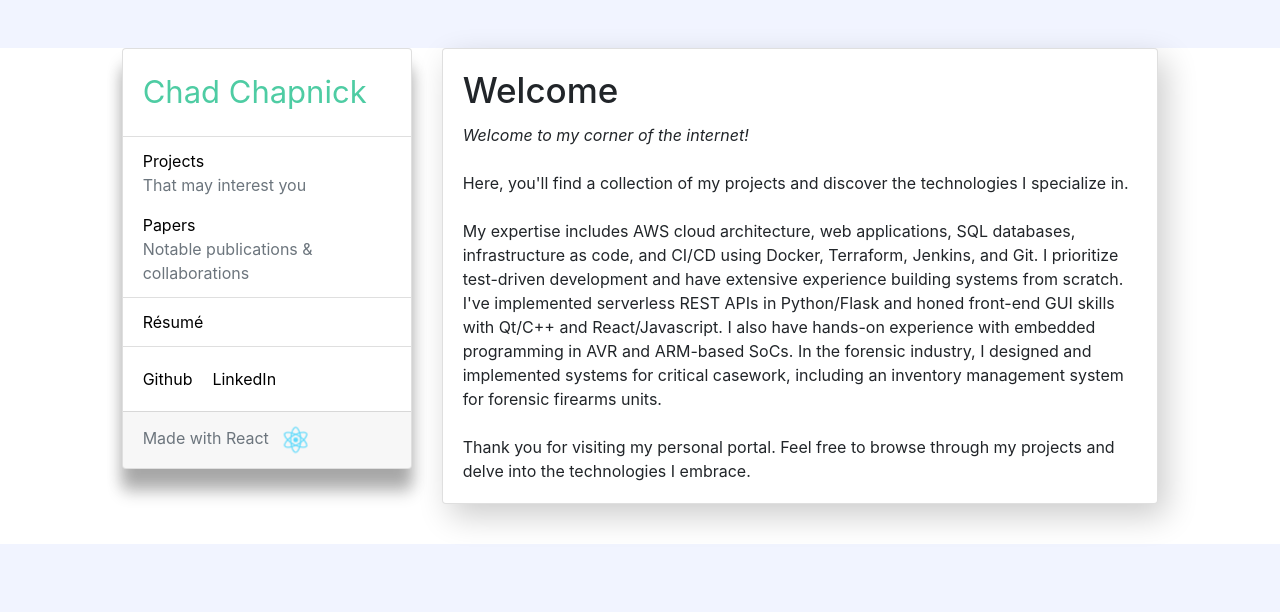
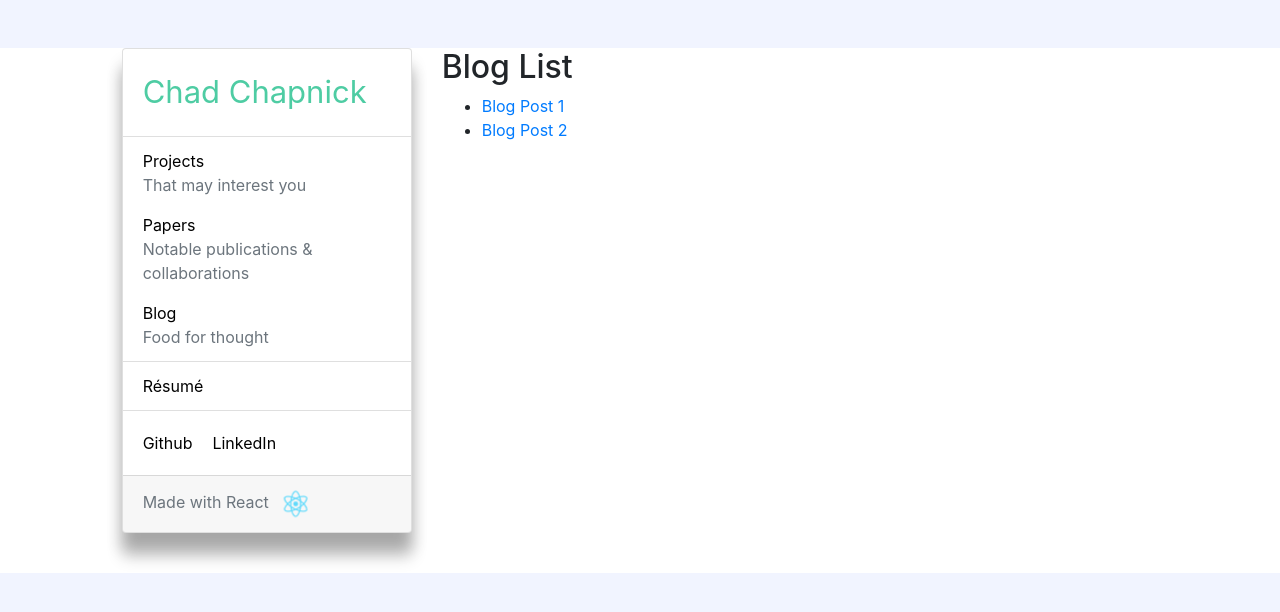
Before and after one commit to larochefoucald/larochefoucald.github.io, a React (Create React App) app: page /blog in a window 1280 px wide. Shown: the top 612 px of the page. Built offline with nearby package versions, Linux system fonts and the light colour scheme.

Commit message:
add blog

```diff
--- a/src/App.js
+++ b/src/App.js
@@ -1,41 +1,23 @@
 import './App.css';
 import 'bootstrap/dist/css/bootstrap.min.css';
-import Col from 'react-bootstrap/Col';
-import Container from 'react-bootstrap/Container';
 import React from 'react';
 import ReactGA from 'react-ga';
-import Row from 'react-bootstrap/Row';
 import {
-  HashRouter as Router,
-  Switch,
-  Route
+  BrowserRouter as Router,
 } from "react-router-dom";
-import Menu from './components/Menu.js';
-import Welcome from './components/Welcome.js';
-import { papers }from './components/Paper.js';
-import { projects } from './components/Project.js';
+
 import { config } from './config';
+import  Main  from './components/Main';
+
 
 export default function App()
 {
   document.title=config.title;
   ReactGA.initialize(config.ga);
+
   return (
     <Router>
-      <Container fluid className="App mt-5 mb-5">
-        <Row>
-          <Col md={{span: 3, offset: 1}}>
-            <Menu/>
-          </Col>
-          <Col md={{span: 7, offset: 0}} className="App-main-content">
-            <Switch>
-              <Route path="//"> <Welcome /> </Route>
-              <Route path="/papers"> {papers} </Route>
-              <Route path="/projects"> { projects } </Route>
-            </Switch>
-          </Col>
-        </Row>
-      </Container>
+      <Main />
     </Router>
   );
 }
--- /dev/null
+++ b/src/blog/simple.md
@@ -0,0 +1 @@
+Hello!!!
--- /dev/null
+++ b/src/components/BlogList.js
@@ -0,0 +1,33 @@
+// BlogList.js
+import React from 'react';
+import { Link } from 'react-router-dom';
+
+import simple from '../blog/simple.md'
+
+export const blogMeta = [
+	{ id: 'simple', markdown: simple, title: 'Blog Post 1' },
+	{ id: 2, title: 'Blog Post 2' },
+	// Add more blog posts
+];
+
+
+
+const BlogList = () => {
+  // Fetch the list of blogs (you can store them as an array or fetch from an API)
+  return (
+    <div>
+      <h2>Blog List</h2>
+      <ul>
+        {blogMeta.map((blog) => (
+          <li key={blog.id}>
+            <Link
+              to={`/blog/${blog.id}`}
+          >{blog.title}</Link>
+          </li>
+        ))}
+      </ul>
+    </div>
+  );
+};
+
+export default BlogList;
--- /dev/null
+++ b/src/components/BlogPost.js
@@ -0,0 +1,35 @@
+import React, { useState, useEffect } from 'react';
+import { Link } from 'react-router-dom';
+import ReactMarkdown from 'react-markdown';
+import remarkGfm from 'remark-gfm';
+
+import { blogMeta } from './BlogList'; // Import the blogs array
+
+const BlogPost = ({ match, location }) => {
+  const { id } = match.params;
+  const blog = blogMeta.find((blog) => blog.id === id); // Find the blog based on the ID
+
+  const [text, setText] = useState(null);
+
+	console.log(blog.markdown)
+
+  useEffect(() => {
+    fetch(blog.markdown)
+      .then((response) =>  response.text() )
+      .then((text) =>  setText(text))
+      .catch((error) => {
+        console.error('Error fetching file:', error);
+      });
+  }, [blog.markdown]);
+
+
+  return (
+    <div>
+      <Link to="/">Return to Home Page</Link>
+      <h1>THIS IS MY BLOG</h1>
+      <ReactMarkdown children={text} remarkPlugins={[remarkGfm]} />
+    </div>
+  );
+};
+
+export default BlogPost;
--- /dev/null
+++ b/src/components/Main.js
@@ -0,0 +1,49 @@
+import React from 'react';
+import Col from 'react-bootstrap/Col';
+import Container from 'react-bootstrap/Container';
+import Row from 'react-bootstrap/Row';
+import {
+  Switch,
+  Route,
+  useLocation
+} from "react-router-dom";
+import Menu from './Menu';
+import Welcome from './Welcome';
+import { papers }from './Paper';
+import { projects } from './Project';
+import BlogList  from './BlogList';
+import BlogPost  from './BlogPost';
+
+
+export default function Main(){
+
+  const location = useLocation();
+
+	const hideMenu = location.pathname.match(/^\/blog\/[^/]+$/);
+
+  return (
+      <Container fluid className="App mt-5 mb-5">
+        <Row>
+          {!hideMenu && (
+            <Col md={{span: 3, offset: 1}}>
+              <Menu/>
+            </Col>
+          )}
+          <Col
+            md={hideMenu? {}: {span: 7, offset: 0}}
+            className="App-main-content"
+          >
+            <Switch>
+              <Route path="//"> <Welcome /> </Route>
+              <Route path="/papers"> {papers} </Route>
+              <Route path="/projects"> { projects } </Route>
+               <Route exact path="/blog">
+                  <BlogList />
+                </Route>
+              <Route path="/blog/:id" component={BlogPost} />
+            </Switch>
+          </Col>
+        </Row>
+      </Container>
+  );
+}
--- a/src/components/Menu.js
+++ b/src/components/Menu.js
@@ -5,12 +5,6 @@ import { Link } from 'react-router-dom';
 import logo from '../logo.svg';
 import resume from "../static/chad_chapnick_resume.pdf"
 
-  /*
-          <Link to="/snippets" className="Menu-item">Snippets</Link>
-          <Card.Text className="text-muted">
-          That resonate with me
-          </Card.Text>
-          */
 
 export default class Menu extends React.Component {
 
@@ -29,6 +23,9 @@ export default class Menu extends React.Component {
 
           <Link to="/papers" className="Menu-item">Papers</Link>
           <Card.Text className="text-muted">Notable publications & collaborations</Card.Text>
+
+          <Link to="/blog" className="Menu-item">Blog</Link>
+          <Card.Text className="text-muted">Food for thought</Card.Text>
 
         </ListGroup.Item>
 
--- a/src/components/Project.js
+++ b/src/components/Project.js
@@ -93,7 +93,7 @@ var projectMeta = [
 
 
 export const projects = [
-  <WritingSampleProject />,
+  <WritingSampleProject key={'writing-sample'}/>,
   projectMeta.map(({ title, fname, image }, index) => (
     <Project
       key={index}
```
